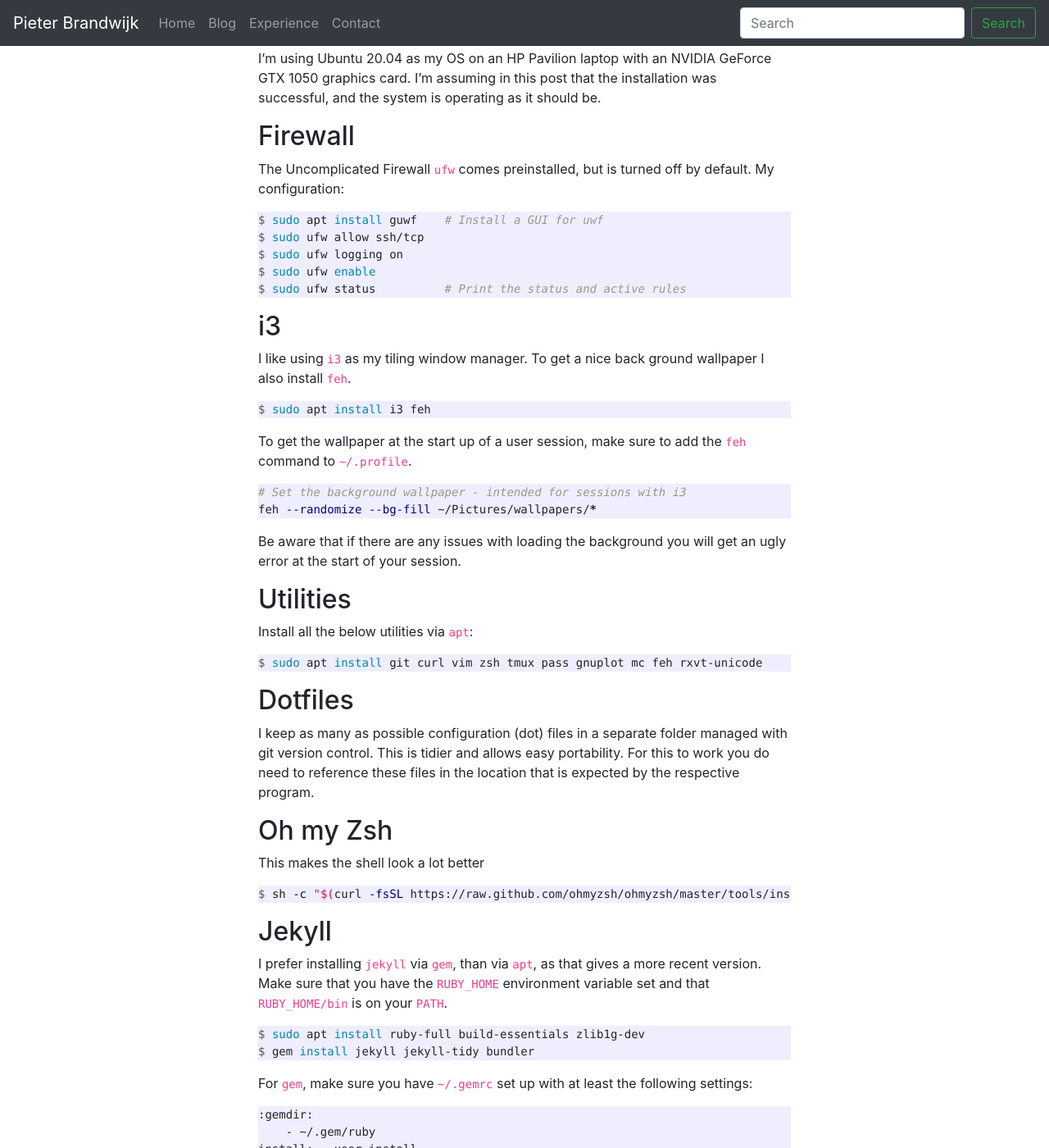
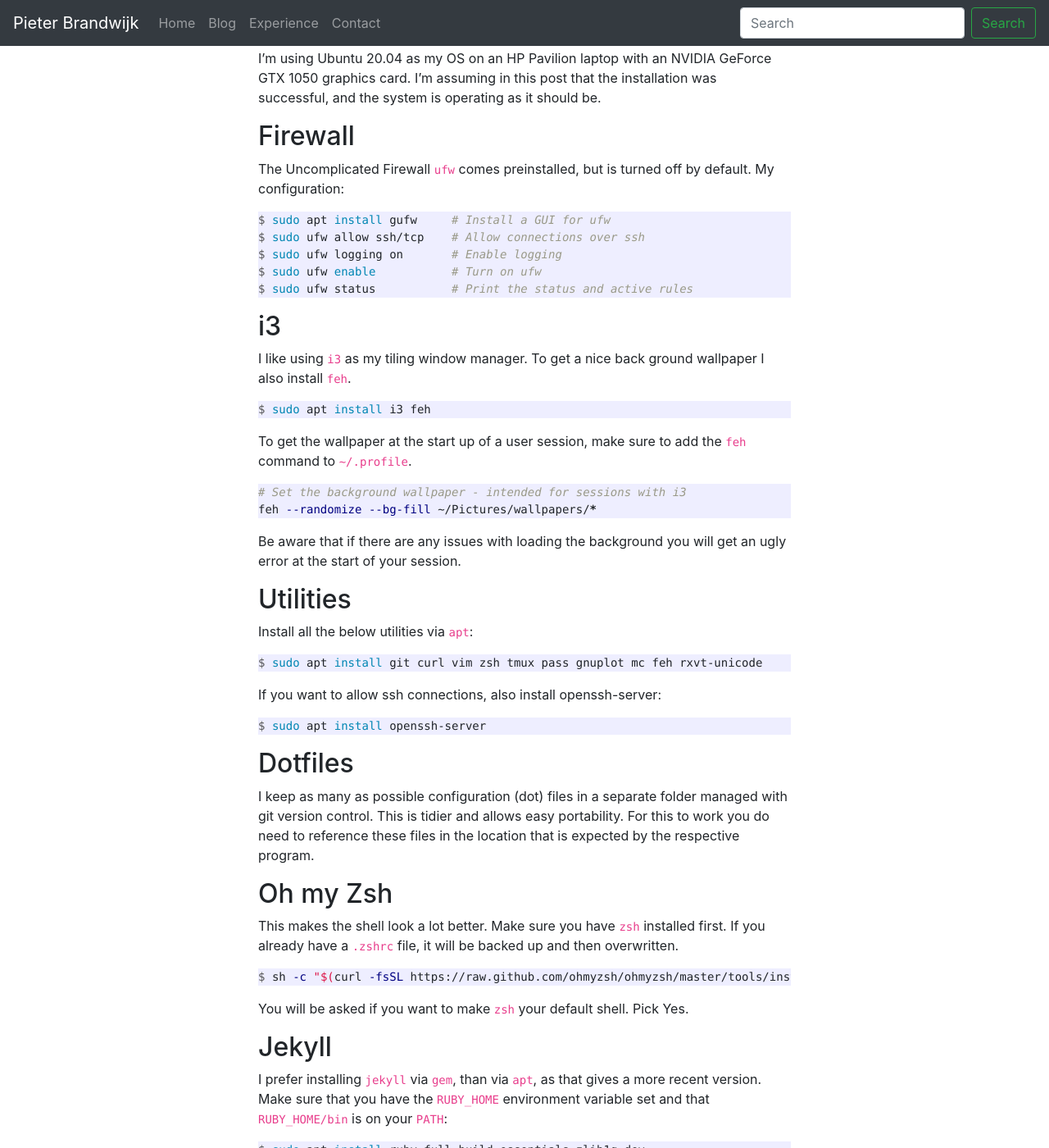
Before and after one commit to pbrandwijk/pbrandwijk.github.io, a Jekyll site: the page built from _posts/2020-07-03-my-initial-ubuntu-setup.md, in a window 1280 px wide and 1400 px high, scrolled down 284 px. Shown: the whole window at 82% size. Built offline with Jekyll 4.4.1, drawn with Linux system fonts in a browser that asks for light colours; nearby versions of some CDN libraries; comment, search, counter and statistics services are not loaded; some of the changed text lies outside the part shown.

Commit message:
Update post

````diff
--- a/_posts/2020-07-03-my-initial-ubuntu-setup.md
+++ b/_posts/2020-07-03-my-initial-ubuntu-setup.md
@@ -13,11 +13,11 @@ I'm using Ubuntu 20.04 as my OS on an HP Pavilion laptop with an NVIDIA GeForce
 ## Firewall
 The Uncomplicated Firewall `ufw` comes preinstalled, but is turned off by default. My configuration:
 ```console
-$ sudo apt install guwf    # Install a GUI for uwf
-$ sudo ufw allow ssh/tcp
-$ sudo ufw logging on
-$ sudo ufw enable
-$ sudo ufw status          # Print the status and active rules
+$ sudo apt install gufw     # Install a GUI for ufw
+$ sudo ufw allow ssh/tcp    # Allow connections over ssh
+$ sudo ufw logging on       # Enable logging
+$ sudo ufw enable           # Turn on ufw
+$ sudo ufw status           # Print the status and active rules
 ```
 
 ## i3
@@ -38,17 +38,23 @@ Install all the below utilities via `apt`:
 $ sudo apt install git curl vim zsh tmux pass gnuplot mc feh rxvt-unicode
 ```
 
+If you want to allow ssh connections, also install openssh-server:
+```console
+$ sudo apt install openssh-server
+```
+
 ## Dotfiles
 I keep as many as possible configuration (dot) files in a separate folder managed with git version control. This is tidier and allows easy portability. For this to work you do need to reference these files in the location that is expected by the respective program.
 
 ## Oh my Zsh
-This makes the shell look a lot better
+This makes the shell look a lot better. Make sure you have `zsh` installed first. If you already have a `.zshrc` file, it will be backed up and then overwritten.
 ```console
 $ sh -c "$(curl -fsSL https://raw.github.com/ohmyzsh/ohmyzsh/master/tools/install.sh)"
 ```
+You will be asked if you want to make `zsh` your default shell. Pick Yes.
 
 ## Jekyll
-I prefer installing `jekyll` via `gem`, than via `apt`, as that gives a more recent version. Make sure that you have the `RUBY_HOME` environment variable set and that `RUBY_HOME/bin` is on your `PATH`.
+I prefer installing `jekyll` via `gem`, than via `apt`, as that gives a more recent version. Make sure that you have the `RUBY_HOME` environment variable set and that `RUBY_HOME/bin` is on your `PATH`:
 ```console
 $ sudo apt install ruby-full build-essentials zlib1g-dev
 $ gem install jekyll jekyll-tidy bundler
@@ -62,7 +68,7 @@ install: --user-install
 ```
 
 ## Ledger
-Ledger CLI and hledger are great tools to manage your accounting needs. Make sure that you have the `LEDGER_FILE`, `LEDGER_INIT` and `LEDGER_PRICE_DB` environment variables set up.
+Ledger CLI and hledger are great tools to manage your accounting needs. Make sure that you have the `LEDGER_FILE`, `LEDGER_INIT` and `LEDGER_PRICE_DB` environment variables set up:
 ```console
 $ sudo apt install ledger hledger
 ```
@@ -77,10 +83,11 @@ $ sudo usermod -aG docker $USER
 ## Java
 As I am a Java developer, I like to have a recent JDK installed:
 ```console
-$ sudo apt install openjdk-14-jdk
+$ sudo apt-get install default-jdk -y
 ```
 
 ## IntelliJ
+This is my preferred IDE:
 ```console
 $ sudo snap install intellij-idea-ultimate --classic
 ```
````
